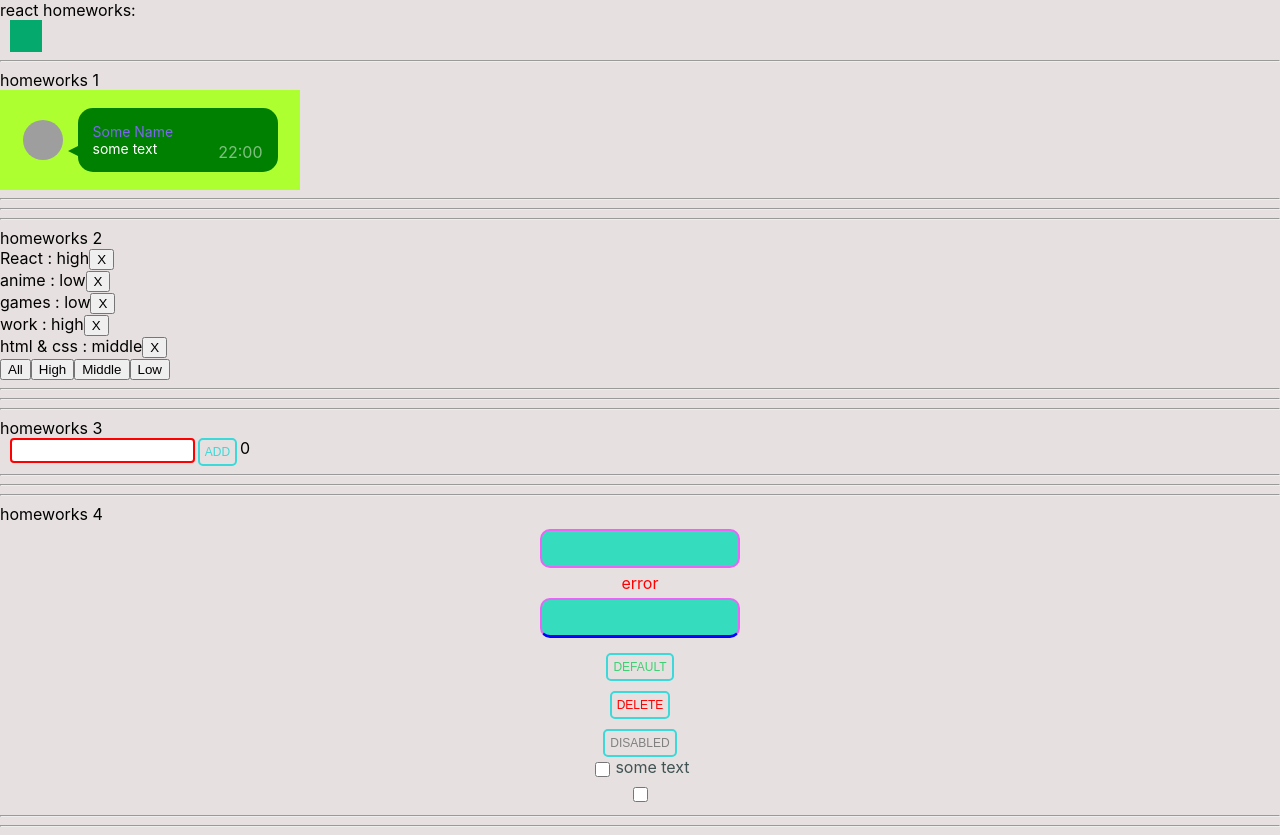
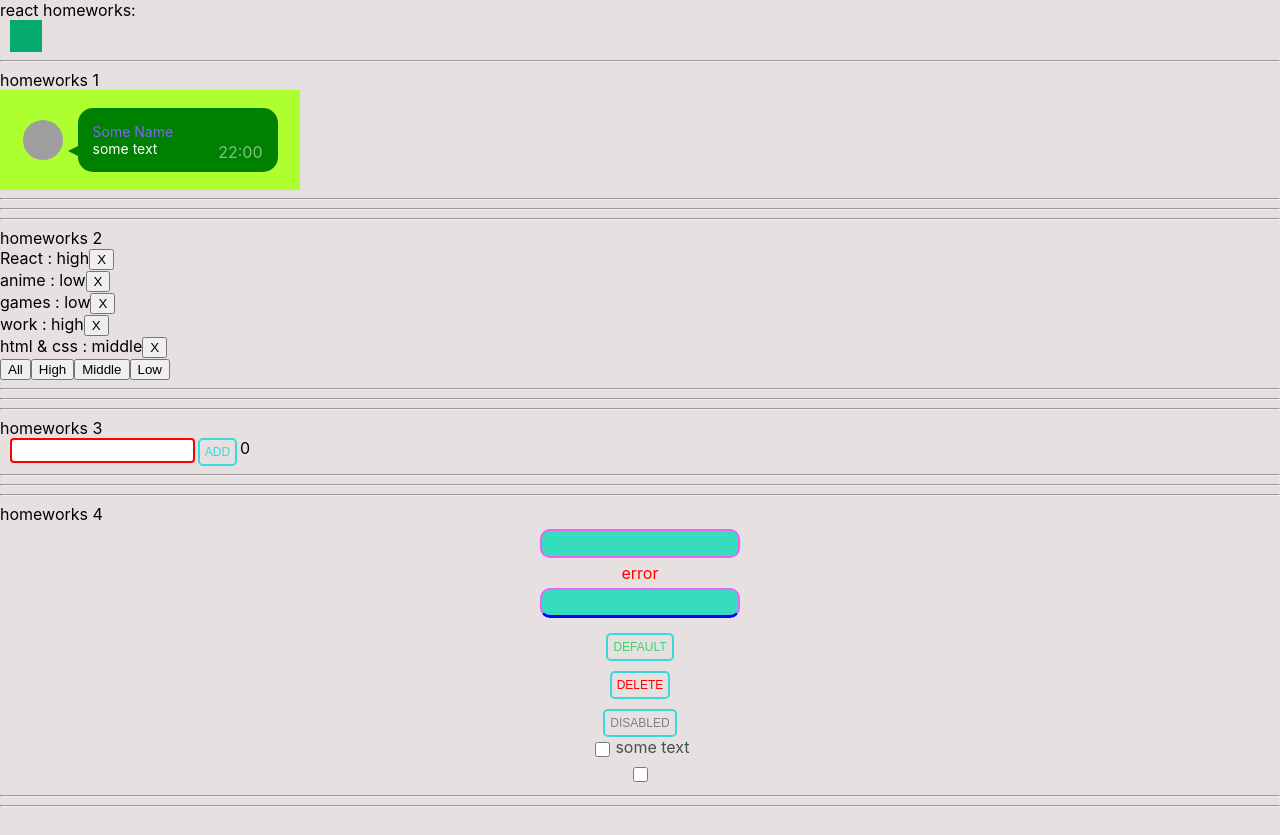
Before and after one commit to Srh-Yakovenko-ua/homework, a React (Create React App) app: page /#/pre-junior in a window 1280 px wide. Built offline with nearby package versions, Linux system fonts and the light colour scheme; grey boxes are pictures that could not be loaded.

Commit message:
fix style

```diff
--- a/src/p2-homeworks/h4/common/c1-SuperInputText/SuperInputText.module.css
+++ b/src/p2-homeworks/h4/common/c1-SuperInputText/SuperInputText.module.css
@@ -6,7 +6,7 @@
     border: 2px solid #eb63f7;
     margin: 5px;
     width: 200px;
-    padding: 10px 15px;
+    padding: 5px 10px;
     background: #36dcbe;
     color: #ffffff;
     border-radius: 10px;
```
